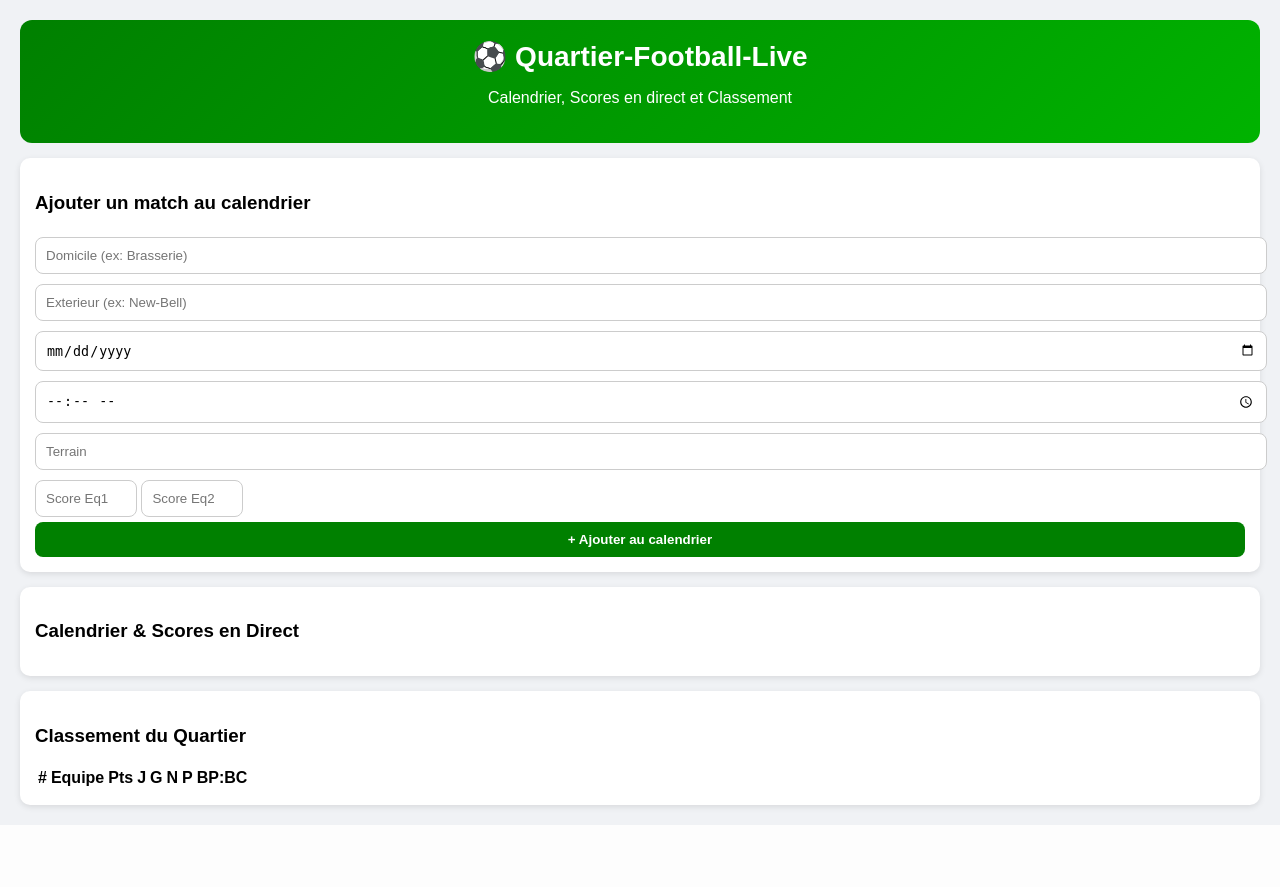
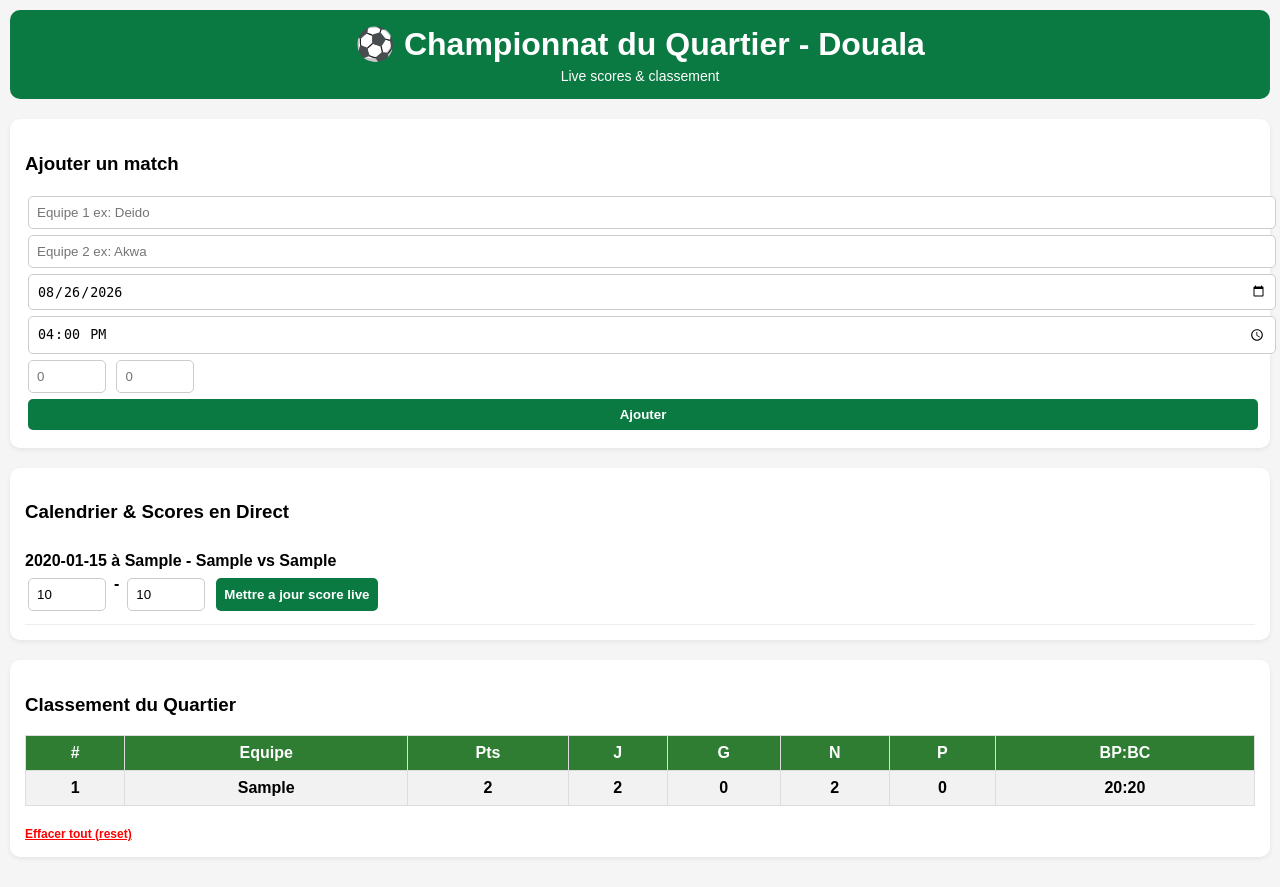
Before and after one commit to Cabrel-hub/quartier-foot-live, a Flask app: page / in a window 1280 px wide. Before the commit the page ends 825 px from the top, so only its background shows below. Run offline with Flask 3, Linux system fonts and the light colour scheme; tables that the repository leaves empty hold one stand-in row (values such as "Sample post"); lists and menus that the app fills with data are empty.

Commit message:
nouveau design

```diff
--- a/app.py
+++ b/app.py
@@ -1,72 +1,69 @@
 from flask import Flask, render_template, request, redirect
+import sqlite3
+import os
 
 app = Flask(__name__)
+DB = 'quartier.db'
 
-# On stocke tout ici : calendrier + scores
-matches = []
-id_counter = 1
+def init_db():
+    conn = sqlite3.connect(DB)
+    conn.execute('''CREATE TABLE IF NOT EXISTS matches (
+        id INTEGER PRIMARY KEY AUTOINCREMENT,
+        equipe1 TEXT, equipe2 TEXT,
+        score1 INTEGER, score2 INTEGER,
+        date TEXT,
+                heure TEXT)''')
+    conn.commit()
+    conn.close()
+
+def get_all_matches():
+    conn = sqlite3.connect(DB)
+    conn.row_factory = sqlite3.Row
+    m = conn.execute('SELECT * FROM matches ORDER BY id DESC').fetchall()
+    conn.close()
+    return m
 
 def get_classement():
-    equipes = {}
+    matches = get_all_matches()
+    classement = {}
     for m in matches:
+        if m['score1'] is None: continue
         for eq in [m['equipe1'], m['equipe2']]:
-            if eq not in equipes:
-                equipes[eq] = {'nom': eq, 'pts': 0, 'joues': 0, 'gagnes': 0, 'nuls': 0, 'perdus': 0, 'buts_pour': 0, 'buts_contre': 0}
-        if m['score1']!= '' and m['score2']!= '':
-            try:
-                s1 = int(m['score1']); s2 = int(m['score2'])
-                equipes[m['equipe1']]['joues'] += 1
-                equipes[m['equipe2']]['joues'] += 1
-                equipes[m['equipe1']]['buts_pour'] += s1
-                equipes[m['equipe1']]['buts_contre'] += s2
-                equipes[m['equipe2']]['buts_pour'] += s2
-                equipes[m['equipe2']]['buts_contre'] += s1
-                if s1 > s2:
-                    equipes[m['equipe1']]['pts'] += 3
-                    equipes[m['equipe1']]['gagnes'] += 1
-                    equipes[m['equipe2']]['perdus'] += 1
-                elif s2 > s1:
-                    equipes[m['equipe2']]['pts'] += 3
-                    equipes[m['equipe2']]['gagnes'] += 1
-                    equipes[m['equipe1']]['perdus'] += 1
-                else:
-                    equipes[m['equipe1']]['pts'] += 1
-                    equipes[m['equipe2']]['pts'] += 1
-                    equipes[m['equipe1']]['nuls'] += 1
-                    equipes[m['equipe2']]['nuls'] += 1
-            except:
-                pass
-    classement = sorted(equipes.values(), key=lambda x: x['pts'], reverse=True)
-    return classement
+            if eq not in classement: classement[eq] = {'J':0,'G':0,'N':0,'P':0,'BP':0,'BC':0,'Pts':0}
+        s1,s2 = int(m['score1']), int(m['score2'])
+        classement[m['equipe1']]['J']+=1; classement[m['equipe1']]['BP']+=s1; classement[m['equipe1']]['BC']+=s2
+        classement[m['equipe2']]['J']+=1; classement[m['equipe2']]['BP']+=s2; classement[m['equipe2']]['BC']+=s1
+        if s1>s2: classement[m['equipe1']]['G']+=1; classement[m['equipe1']]['Pts']+=3; classement[m['equipe2']]['P']+=1
+        elif s2>s1: classement[m['equipe2']]['G']+=1; classement[m['equipe2']]['Pts']+=3; classement[m['equipe1']]['P']+=1
+        else: classement[m['equipe1']]['N']+=1; classement[m['equipe1']]['Pts']+=1; classement[m['equipe2']]['N']+=1; classement[m['equipe2']]['Pts']+=1
+    return sorted(classement.items(), key=lambda x: (x[1]['Pts'], x[1]['BP']-x[1]['BC']), reverse=True)
 
 @app.route('/')
 def index():
-    return render_template('index.html', matches=matches, classement=get_classement())
+    init_db()
+    return render_template('index.html', matches=get_all_matches(), classement=get_classement())
 
 @app.route('/add', methods=['POST'])
 def add():
-    global id_counter
-    match = {
-        'id': id_counter,
-        'equipe1': request.form.get('equipe1'),
-        'equipe2': request.form.get('equipe2'),
-        'date': request.form.get('date'),
-        'heure': request.form.get('heure'),
-        'terrain': request.form.get('terrain'),
-        'score1': request.form.get('score1', ''),
-        'score2': request.form.get('score2', '')
-    }
-    matches.append(match)
-    id_counter += 1
+    conn = sqlite3.connect(DB)
+    conn.execute('INSERT INTO matches (equipe1, equipe2, score1, score2, date, heure) VALUES (?,?,?,?,?,?)',
+                 (request.form.get('equipe1'), request.form.get('equipe2'), request.form.get('score1'), request.form.get('score2'), request.form.get('date'), request.form.get('heure')))
+    conn.commit(); conn.close()
     return redirect('/')
 
 @app.route('/update/<int:match_id>', methods=['POST'])
 def update(match_id):
-    for m in matches:
-        if m['id'] == match_id:
-            m['score1'] = request.form.get('score1')
-            m['score2'] = request.form.get('score2')
+    conn = sqlite3.connect(DB)
+    conn.execute('UPDATE matches SET score1=?, score2=? WHERE id=?', (request.form.get('score1'), request.form.get('score2'), match_id))
+    conn.commit(); conn.close()
+    return redirect('/')
+
+@app.route('/reset')
+def reset():
+    if os.path.exists(DB): os.remove(DB)
+    init_db()
     return redirect('/')
 
 if __name__ == '__main__':
+    init_db()
     app.run(host='0.0.0.0', port=5000, debug=True)
--- a/static/style.css
+++ b/static/style.css
@@ -55,3 +55,21 @@ input, select {
     border: 1px solid #ccc;
     border-radius: 8px;
 }
+}
+.card table {
+  width: 100%;
+  border-collapse: collapse;
+  margin-top: 10px;
+}
+.card th, .card td {
+  border: 1px solid #ddd;
+  padding: 8px;
+  text-align: center;
+}
+.card th {
+  background-color: #2e7d32;
+  color: white;
+}
+.card tr:nth-child(even) {
+  background-color: #f2f2f2;
+}
--- a/templates/index.html
+++ b/templates/index.html
@@ -1,36 +1,50 @@
 <!DOCTYPE html>
 <html>
 <head>
-<title>⚽ Quartier-Foot-Live</title>
-<link rel="stylesheet" href="{{ url_for('static', filename='style.css') }}">
+    <meta charset="UTF-8">
+    <meta name="viewport" content="width=device-width, initial-scale=1.0">
+    <title>Foot Quartier</title>
+    <link rel="stylesheet" href="/static/style.css">
+    <style>
+        body{font-family:Arial; padding:10px; background:#f5f5f5}
+        .card{background:white; padding:15px; border-radius:10px; margin-bottom:20px; box-shadow:0 2px 5px #0001}
+        input,button{padding:8px; margin:3px; border-radius:5px; border:1px solid #ccc}
+        button{background:#0a7a42; color:white; border:none; cursor:pointer; width:100%}
+        table{width:100%; border-collapse:collapse}
+        th{background:#0a7a42; color:white; padding:8px}
+        td{padding:8px; border-bottom:1px solid #ddd; text-align:center}
+    </style>
 </head>
 <body>
-<div class="top"><h1>⚽ Quartier-Football-Live</h1><p>Calendrier, Scores en direct et Classement</p></div>
-
+    <header style="background:#0a7a42; color:white; padding:15px; text-align:center; border-radius:10px; margin-bottom:20px;">
+        <h1 style="margin:0;">⚽ Championnat du Quartier - Douala</h1>
+        <p style="margin:5px 0 0 0; font-size:14px;">Live scores & classement</p>
+    </header>
     <div class="card">
-<h3>Ajouter un match au calendrier</h3>
+        <h3>Ajouter un match</h3>
         <form action="/add" method="POST">
-<input name="equipe1" placeholder="Domicile (ex: Brasserie)" required>
-<input name="equipe2" placeholder="Exterieur (ex: New-Bell)" required>
-<input type="date" name="date" required>
-<input type="time" name="heure" required>
-<input name="terrain" placeholder="Terrain" required>
-<input name="score1" placeholder="Score Eq1" style="width:80px">
-<input name="score2" placeholder="Score Eq2" style="width:80px">
-<button type="submit">+ Ajouter au calendrier</button>
+            <input name="equipe1" placeholder="Equipe 1 ex: Deido" required>
+            <input name="equipe2" placeholder="Equipe 2 ex: Akwa" required>
+            <input name="date" type="date" value="2026-08-26" required>
+            <input name="heure" type="time" value="16:00" required>
+            <input name="score1" type="number" placeholder="0" required style="width:60px">
+            <input name="score2" type="number" placeholder="0" required style="width:60px">
+            <button type="submit">Ajouter</button>
         </form>
     </div>
 
     <div class="card">
         <h3>Calendrier & Scores en Direct</h3>
         {% for m in matches %}
-<p><b>{{ m.date }} {{ m.heure }} - {{ m.terrain }}</b> : {{ m.equipe1 }} vs {{ m.equipe2 }}
-{% if m.score1!= '' %} - <b>{{ m.score1 }} - {{ m.score2 }}</b> {% endif %}
-<form action="/update/{{ m.id }}" method="POST" style="display:inline">
-<input name="score1" value="{{ m.score1 }}" style="width:30px"> - <input name="score2" value="{{ m.score2 }}" style="width:30px">
-<button>Mettre a jour score live</button>
+        <div style="border-bottom:1px solid #eee; padding:10px 0;">
+            <b>{{ m['date'] }} à {{ m['heure'] }} - {{ m['equipe1'] }} vs {{ m['equipe2'] }}
+            <form action="/update/{{ m['id'] }}" method="POST" style="display:flex; gap:5px; margin-top:5px;">
+                <input name="score1" type="number" value="{{ m['score1'] }}" style="width:60px">
+                <span>-</span>
+                <input name="score2" type="number" value="{{ m['score2'] }}" style="width:60px">
+                <button type="submit" style="width:auto;">Mettre a jour score live</button>
             </form>
-</p>
+        </div>
         {% endfor %}
     </div>
 
@@ -38,10 +52,21 @@
         <h3>Classement du Quartier</h3>
         <table>
             <tr><th>#</th><th>Equipe</th><th>Pts</th><th>J</th><th>G</th><th>N</th><th>P</th><th>BP:BC</th></tr>
-{% for eq in classement %}
-<tr><td>{{ loop.index }}</td><td>{{ eq.nom }}</td><td><b>{{ eq.pts }}</b></td><td>{{ eq.joues }}</td><td>{{ eq.gagnes }}</td><td>{{ eq.nuls }}</td><td>{{ eq.perdus }}</td><td>{{ eq.buts_pour }}:{{ eq.buts_contre }}</td></tr>
+            {% for nom, stats in classement %}
+            <tr>
+                <td>{{ loop.index }}</td>
+                <td><b>{{ nom }}</b></td>
+                <td><b>{{ stats['Pts'] }}</b></td>
+                <td>{{ stats['J'] }}</td>
+                <td>{{ stats['G'] }}</td>
+                <td>{{ stats['N'] }}</td>
+                <td>{{ stats['P'] }}</td>
+                <td>{{ stats['BP'] }}:{{ stats['BC'] }}</td>
+            </tr>
             {% endfor %}
         </table>
+        <br>
+        <a href="/reset" onclick="return confirm('Effacer tout le championnat ?')" style="color:red; font-size:12px;">Effacer tout (reset)</a>
     </div>
 </body>
 </html>
```
Also changed, not shown: quartier.db (added), 1 other file. Lines whose indentation alone changed are shown as unchanged.
